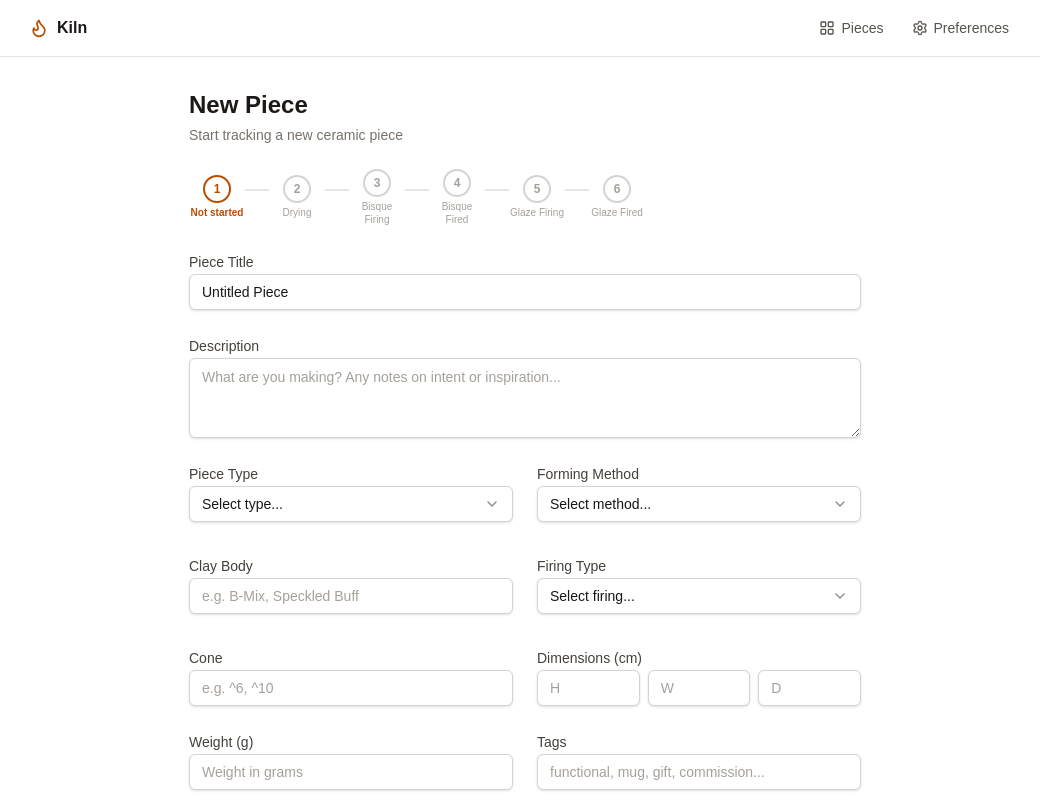
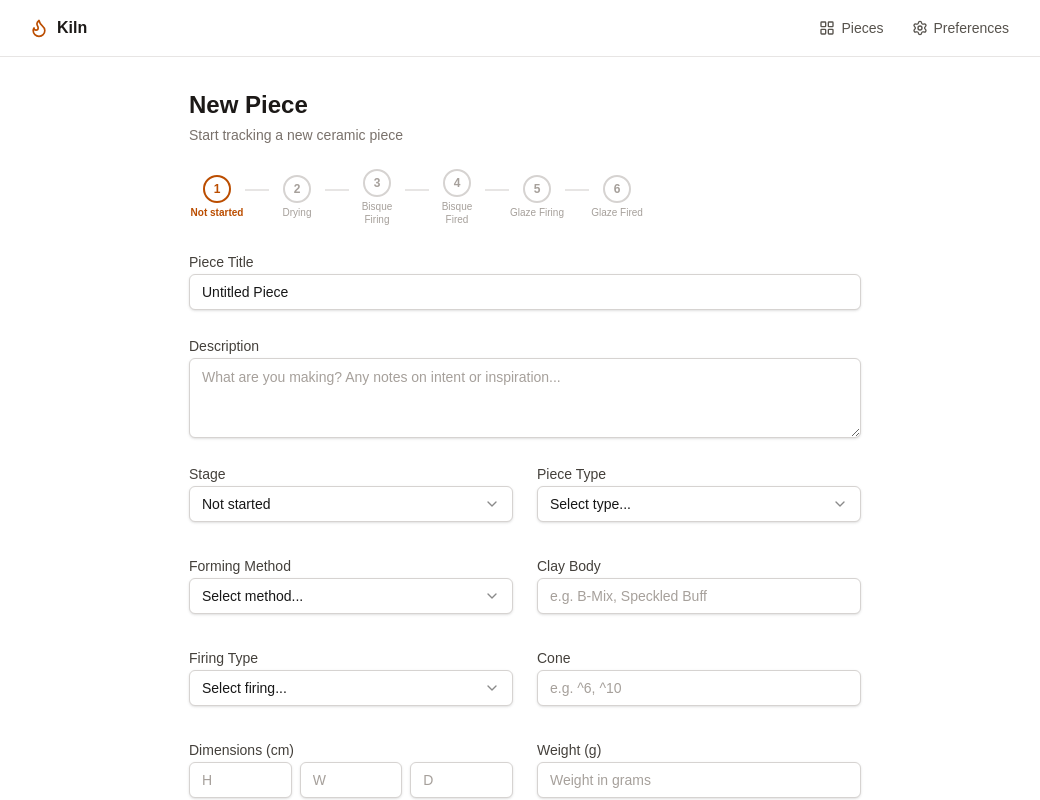
Before and after one commit to maria-bubble/kiln-pottery, a Next.js app: page /pieces/new in a window 1280 px wide. Shown: the top 800 px of the page, without its empty margins (115-1155 px from the left). Built offline with nearby package versions, Linux system fonts and the light colour scheme.

Commit message:
agent 3d8d7e43: write src/components/PieceForm.tsx

```diff
--- a/src/components/PieceForm.tsx
+++ b/src/components/PieceForm.tsx
@@ -66,6 +66,24 @@ export function PieceForm({ initialPiece, isNew }: PieceFormProps) {
             placeholder="What are you making? Any notes on intent or inspiration..."
             rows={3}
           />
+        </div>
+
+        <div className="space-y-2">
+          <Label>Stage</Label>
+          <Select
+            value={piece.stage}
+            onValueChange={(v) => update('stage', v)}
+            required
+          >
+            <SelectTrigger>
+              <SelectValue placeholder="Select stage..." />
+            </SelectTrigger>
+            <SelectContent>
+              {prefs.stages.map((s: Stage) => (
+                <SelectItem key={s.id} value={s.id}>{s.label}</SelectItem>
+              ))}
+            </SelectContent>
+          </Select>
         </div>
 
         <div className="space-y-2">
```
